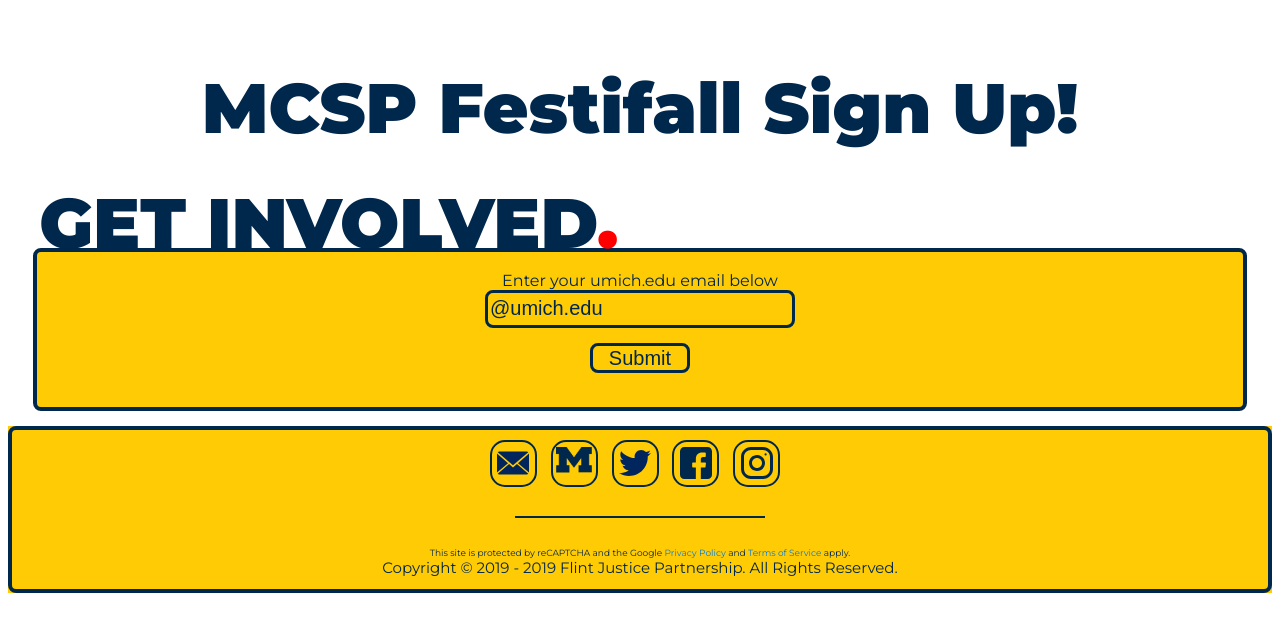
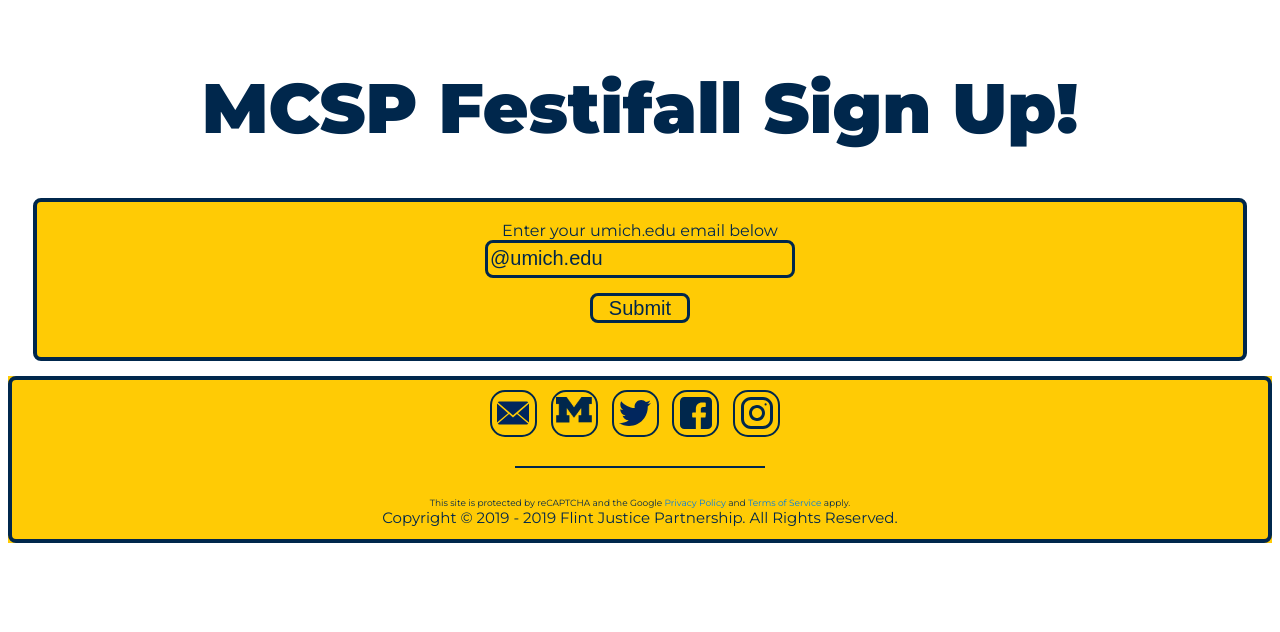
Before and after one commit to umichfjp/umichfjp.github.io, a Jekyll site: the page built from pages/mcsp_festifall_19.html, in a window 1280 px wide. Shown: the top 632 px of the page. Built offline with Jekyll 4.4.1, drawn with Linux system fonts in a browser that asks for light colours.

Commit message:
Update mcsp_festifall_19.html

```diff
--- a/pages/mcsp_festifall_19.html
+++ b/pages/mcsp_festifall_19.html
@@ -7,11 +7,7 @@ title: Flint Justice Partnership Official Website
     <div class="grid">
 
       <div class="text">
-        <center><h1>MCSP Festifall Sign Up!</h1></center>
-        <div class="title">
-          GET INVOLVED<font color="#FF0000">.</font>
-        </div>
-        <center>
+        <center><h1>MCSP Festifall Sign Up!</h1>
         <div class="container">
           <script type="text/javascript">var submitted=false;</script>
           <br /><iframe name="hidden_iframe" id="hidden_iframe" style="display:none;" onload="if(submitted)  {window.location='https://umichfjp.github.io/pages/mcsp_festifall_19';}"></iframe>
```
